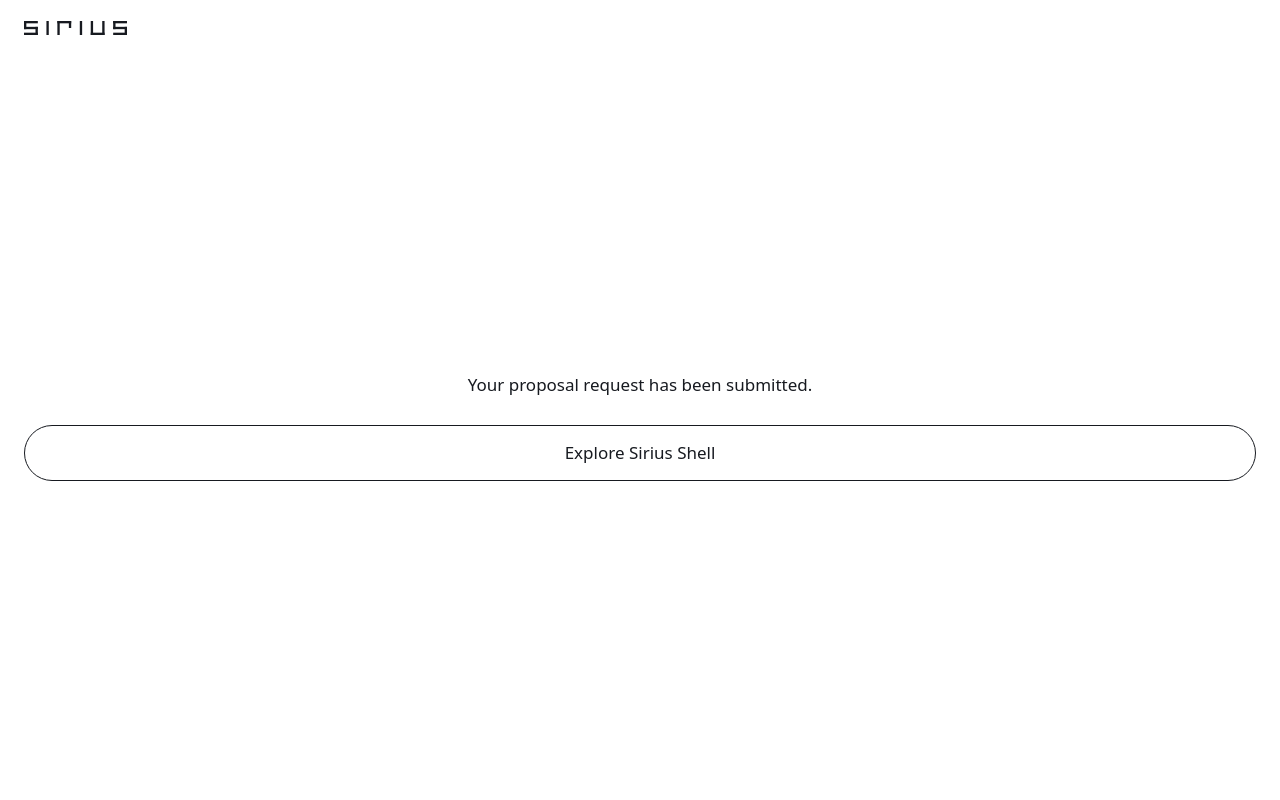
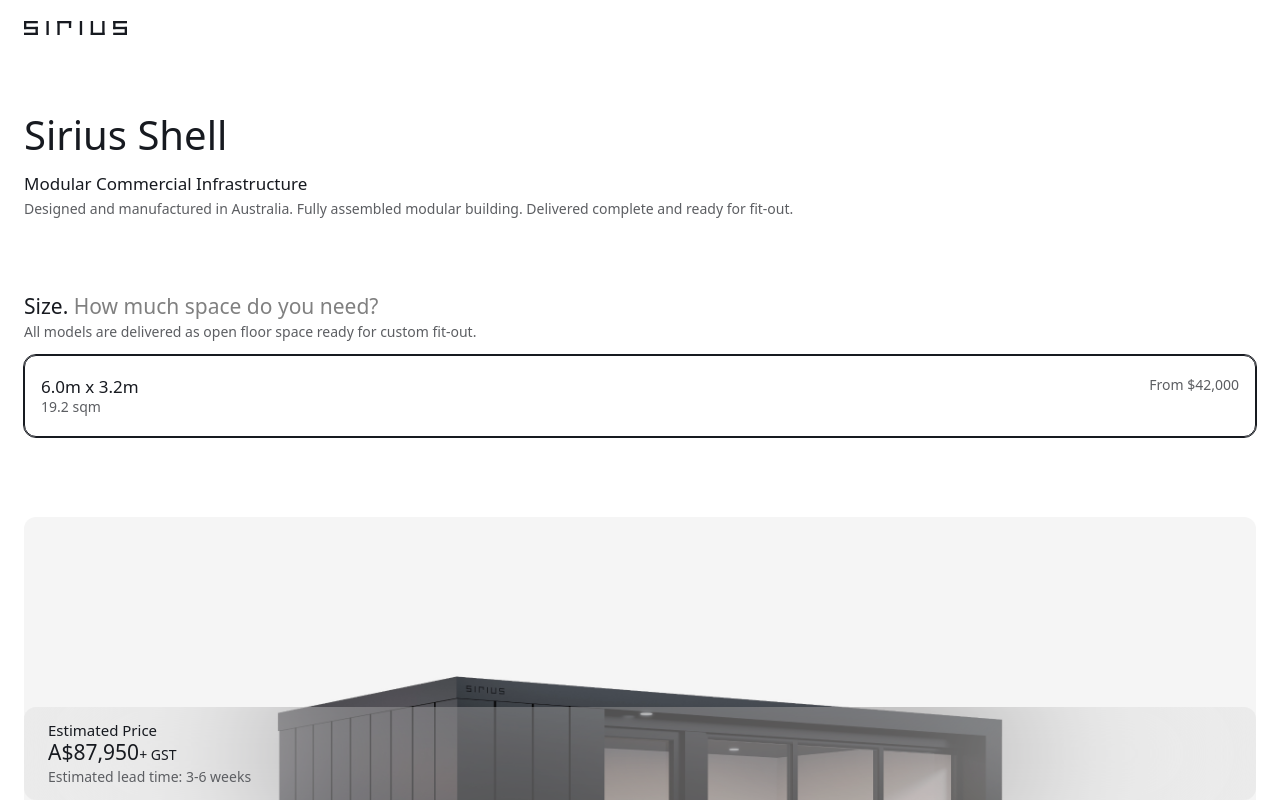
Before and after one commit to venkatesh-pro/sirius-design, a Next.js app: page / in a window 1280 px wide. Shown: the top 800 px of the page. Built offline with nearby package versions, Linux system fonts and the light colour scheme.

Commit message:
removed defalt value

```diff
--- a/app/page.tsx
+++ b/app/page.tsx
@@ -118,7 +118,7 @@
   imageMobileInterior,
 }: ConfiguratorProps) => {
   const [isContinue, setIsContinue] = useState(false);
-  const [isSubmitted, setIsSubmitted] = useState(true);
+  const [isSubmitted, setIsSubmitted] = useState(false);
 
   const interiorSectionRef = useRef<HTMLDivElement>(null);
   const {
```
